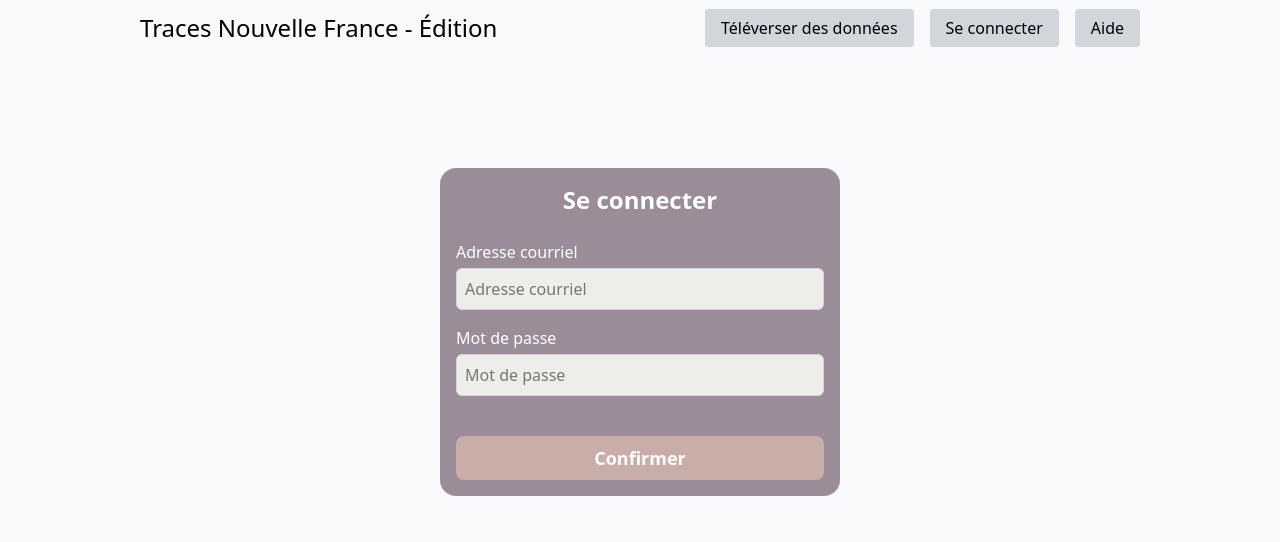
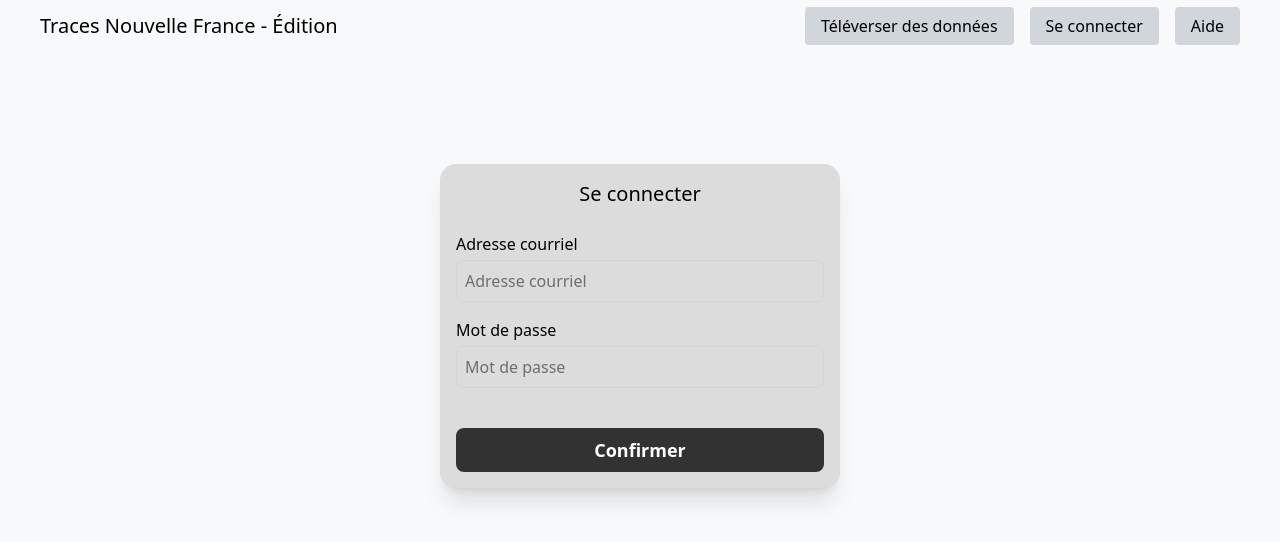
Before and after one commit to ilefM/tracesadmin, a React (Vite) app: page /se-connecter in a window 1280 px wide. Shown: the top 542 px of the page. Built offline with nearby package versions, Linux system fonts and the light colour scheme; no server answers.

Commit message:
change login page design

```diff
--- a/src/components/NavBar.tsx
+++ b/src/components/NavBar.tsx
@@ -20,10 +20,18 @@ export default function NavBar() {
   };
 
   return (
-    <div className="max-w-[1000px] w-full flex justify-between items-center py-3">
-      <NavLink to="/" className="cursor-pointer text-2xl">
-        Traces Nouvelle France - Édition
-      </NavLink>
+    <div className="max-w-[1200px] w-full flex justify-between items-center py-3">
+      <div className="flex flex-col ">
+        <NavLink to="/" className="cursor-pointer text-xl">
+          Traces Nouvelle France - Édition
+        </NavLink>
+        {user && (
+          <div className="text-sm text-gray-600 mr-4">
+            Connecté en tant que <strong>{user.email}</strong>
+          </div>
+        )}
+      </div>
+
       <div className="space-x-4">
         <NavLink
           to="/televerser-un-fichier"
--- a/src/pages/SignIn.tsx
+++ b/src/pages/SignIn.tsx
@@ -36,9 +36,9 @@ export default function SignIn() {
   return (
     <form
       onSubmit={handleSignIn}
-      className="w-[400px] mx-auto rounded-2xl mt-20 flex p-4 flex-col items-center bg-[#9a8c98] text-white"
+      className="w-[400px] mx-auto rounded-2xl mt-20 flex p-4 flex-col items-center bg-[#dcdcdc] shadow-xl"
     >
-      <h1 className="text-2xl font-bold mb-4">Se connecter</h1>
+      <h1 className="text-xl mb-4">Se connecter</h1>
       <p className="text-red-400 text-sm">{error}</p>
       <div className="flex flex-col w-full mt-2">
         <label htmlFor="email">Adresse courriel</label>
@@ -47,7 +47,7 @@ export default function SignIn() {
           id="email"
           name="email"
           placeholder="Adresse courriel"
-          className="border border-gray-300 text-black bg-[#edede9] rounded-md p-2 mt-1"
+          className="border border-gray-300 text-black rounded-md p-2 mt-1"
           onChange={(e) => setLogin(e.target.value)}
         />
       </div>
@@ -58,13 +58,13 @@ export default function SignIn() {
           id="password"
           name="password"
           placeholder="Mot de passe"
-          className="border border-gray-300 text-black bg-[#edede9] rounded-md p-2 mt-1"
+          className="border border-gray-300 text-black rounded-md p-2 mt-1"
           onChange={(e) => setPassword(e.target.value)}
         />
       </div>
 
       <button
-        className="bg-[#c9ada7] text-lg font-semibold cursor-pointer w-full rounded-lg p-2 mt-10 hover:underline"
+        className="bg-[#323232] text-lg text-white font-semibold cursor-pointer w-full rounded-lg p-2 mt-10 hover:underline"
         type="submit"
       >
         Confirmer
--- a/src/router/Layout.tsx
+++ b/src/router/Layout.tsx
@@ -5,7 +5,7 @@ export default function Layout() {
   return (
     <div className="flex flex-col items-center h-full w-full">
       <Navbar />
-            <div className="max-w-[1000px] w-full h-full font-dosis my-8">
+      <div className="max-w-[1200px] w-full h-full font-dosis my-8">
         <Outlet />
       </div>
     </div>
```
Lines whose indentation alone changed are shown as unchanged.
